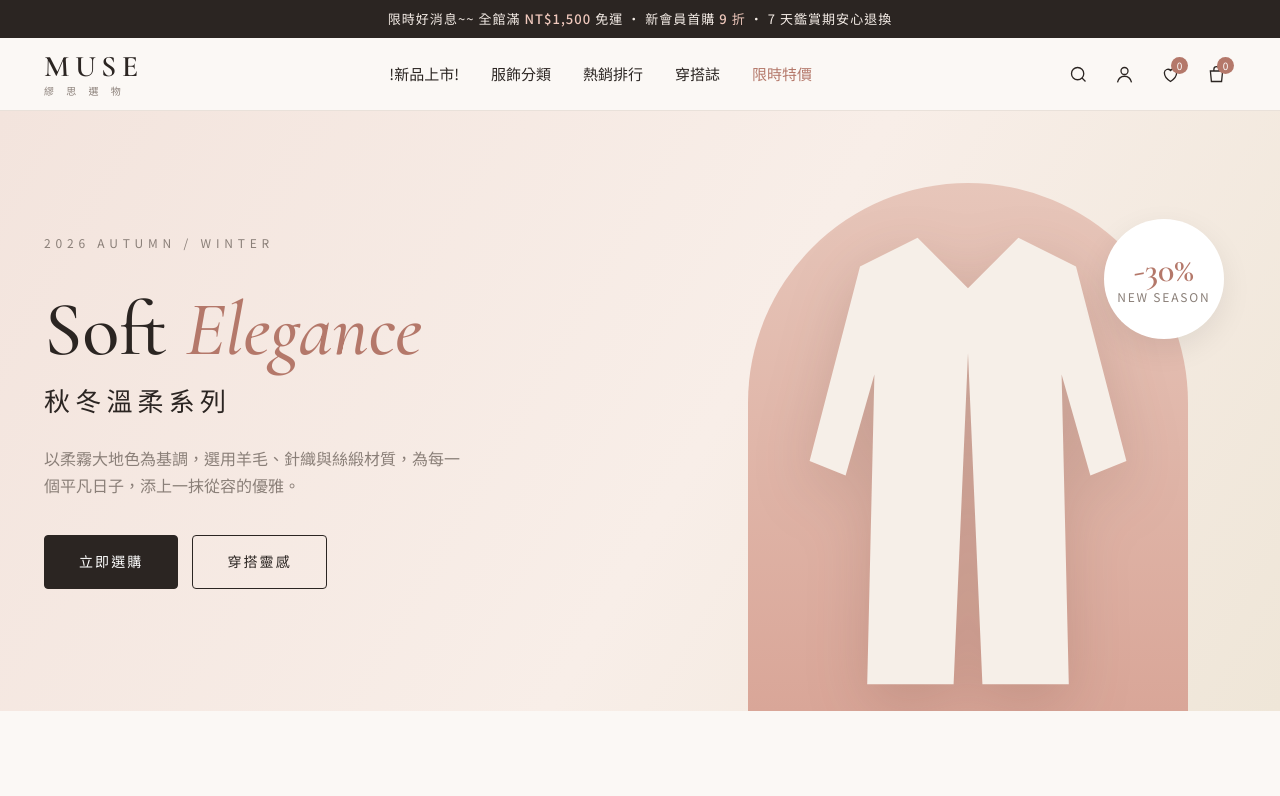
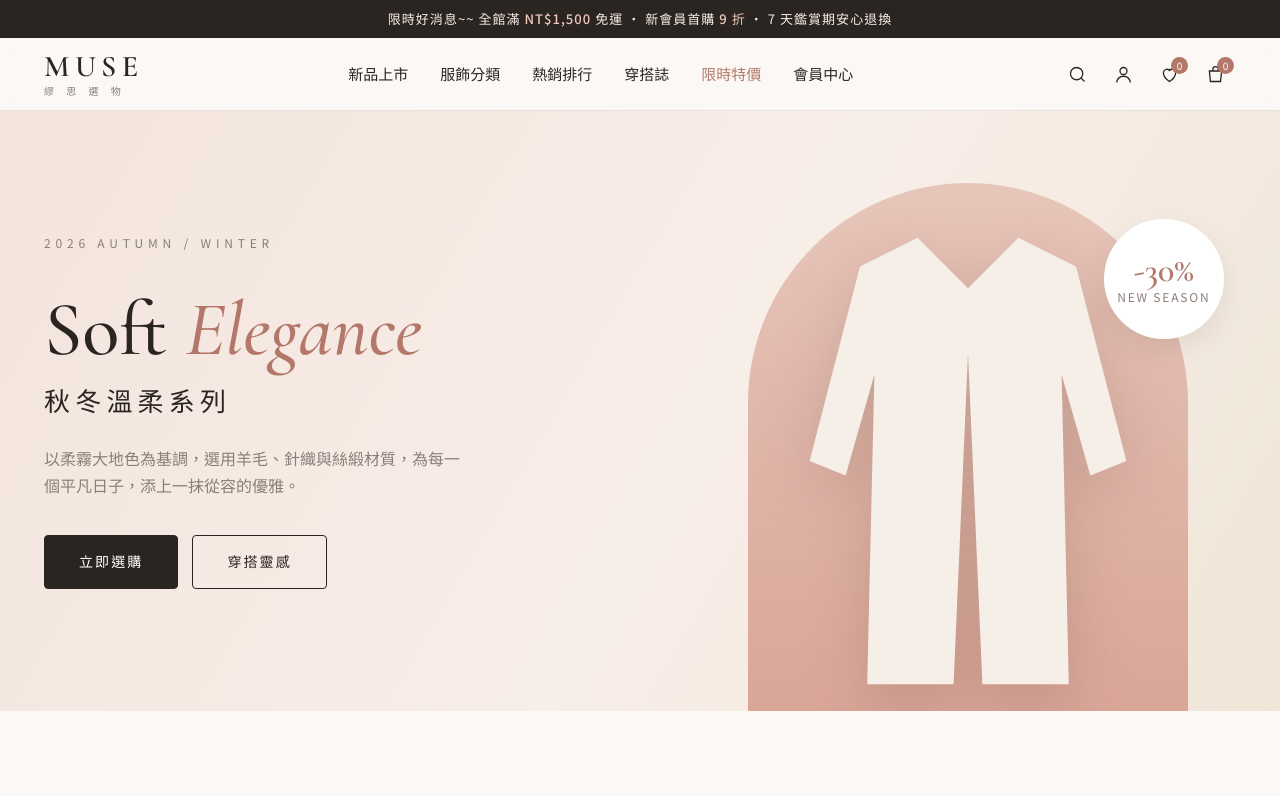
Before and after one commit to mackliu/git-test, a plain HTML site: page index.html in a window 1280 px wide. Shown: the top 796 px of the page. Drawn offline with nearby package versions, Linux system fonts and the light colour scheme.

Commit message:
增加會員中心功能

```diff
--- a/index.html
+++ b/index.html
@@ -464,11 +464,12 @@
             <a href="#" class="logo" aria-label="MUSE 繆思 首頁">MUSE<small>繆 思 選 物</small></a>
 
             <ul class="menu">
-                <li><a href="#new">!新品上市!</a></li>
+                <li><a href="#new">新品上市</a></li>
                 <li><a href="#category">服飾分類</a></li>
                 <li><a href="#best">熱銷排行</a></li>
                 <li><a href="#lookbook">穿搭誌</a></li>
                 <li><a href="#sale" class="sale">限時特價</a></li>
+                <li><a href="#member" class="member">會員中心</a></li>
             </ul>
 
             <div class="actions">
```
